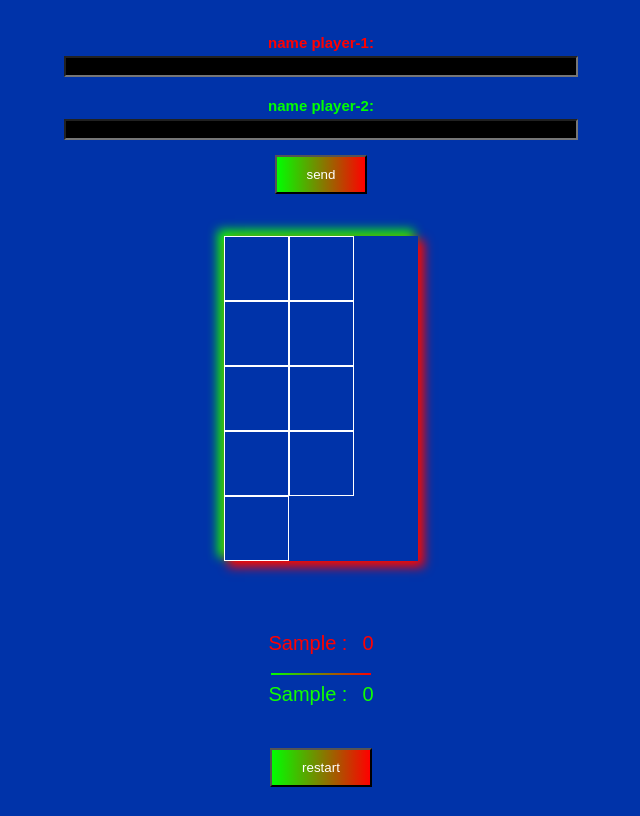
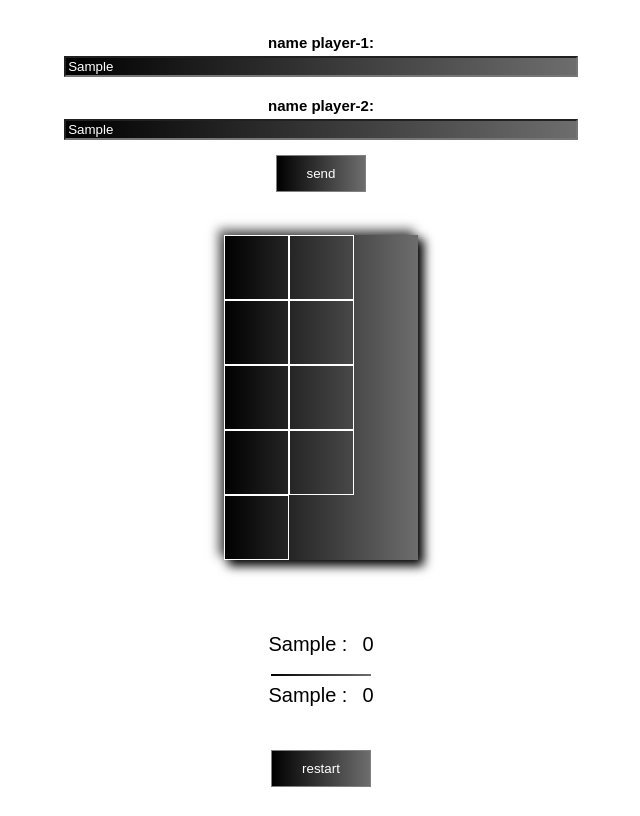
Before and after one commit to fadikbbb/XO, a plain HTML site: page index.html in a window 1280 px wide. Both pictures are taken after typing "Sample", "Sample" into the empty fields and a click on the button "send". Shown: the whole page, without its empty margins (319-959 px from the left). Drawn offline with Linux system fonts and the light colour scheme.

Commit message:
Add files via upload

```diff
--- a/index.js
+++ b/index.js
@@ -7,6 +7,8 @@ let name1 = document.querySelector(".inputPlayer1");
 let name2 = document.querySelector(".inputPlayer2");
 let submit = document.getElementsByClassName("submit")[0];
 let restart = document.querySelector(".restart");
+let con_boxes=document.querySelector(".containerOfboxes")
+console.log(con_boxes)
 let change = true;
 console.log(submit);
 console.log(restart);
@@ -16,25 +18,31 @@ console.log(num1);
 console.log(num2);
 console.log(parseInt(num1.innerHTML) + 1);
 restart.onclick = function () {
-  location.reload();
+ for (let i = 0; i < boxes.length; i++) {
+ boxes[i].innerHTML=""
+
+ }
 };
 submit.addEventListener("click", function (event) {
   event.preventDefault();
-  player1.innerHTML = `${name1.value} :`;
-  player2.innerHTML = `${name2.value} :`;
-  localStorage.setItem("name1", name1.value);
-  localStorage.setItem("name2", name2.value);
+  if (name1.value!=""||name2.value!="") {
+
+    player1.innerHTML = `${name1.value} :`;
+    player2.innerHTML = `${name2.value} :`;
+    localStorage.setItem("name1", name1.value);
+    localStorage.setItem("name2", name2.value);
+  }
 });
-document.addEventListener("click", function (e) {
+con_boxes.addEventListener("click", function (e) {
   if (e.target.innerHTML === "") {
     if (change == true) {
       e.target.innerHTML = "x";
-      e.target.style.cssText = `color:red`;
-      // e.target.style.cssText=`color:red;`
+      e.target.style.cssText = `color:#a1d4ff`;
+
       change = false;
     } else {
       e.target.innerHTML = "o";
-      e.target.style.cssText = `color:rgb(17, 255, 0)`;
+      e.target.style.cssText = `color:#91ffca`;
       change = true;
     }
   }
--- a/main.css
+++ b/main.css
@@ -1,17 +1,18 @@
 body{
-    background-color: rgb(0, 51, 169);
+    background-color: rgb(255, 255, 255);
 }
 .containerOfboxes{
     width: 193.8px;
 display: flex;
 flex-wrap: wrap;
-box-shadow: 5px 5px 10px 1px rgb(255, 0, 0),-5px -5px 10px 1px rgb(17, 255, 0);
+background-image: linear-gradient(to right ,black ,rgb(109, 109, 109));
+box-shadow: 5px 5px 10px 1px rgb(0, 0, 0),-5px -5px 10px 1px rgb(109, 109, 109);
 /* box-shadow: -10px -10px 10px 1px rgb(157, 52, 52); */
 /* margin: 250px auto 0; */
 }
 .box1{
     display: flex;
-    background-color: rgb(0, 51, 169);
+    background-color:transparent;
     width: 63px;
     height: 63px;
     font-size: 40px;
@@ -50,30 +51,32 @@ outline:  none;
 input{
     width: 40%;
     height: 100%;
-    background-color: #000;
+    background-image: linear-gradient(to right ,black ,rgb(109, 109, 109));
     margin-bottom: 15px;
+    color: white;
 }
+
 .containerPlayer1,.containerPlayer2{
     font-size: 20px;
     font-family: Arial, Helvetica, sans-serif;
     display: flex;
-    color: rgb(17, 255, 0);
-}
+    color: black;}
 .containerPlayer1{
-    color: red;
+
     margin: 10px ;
 
 }
 hr{
-    background-image: linear-gradient(to right,rgb(0, 255, 0) ,rgb(255, 0, 0));
+    background-image: linear-gradient(to right ,black ,rgb(109, 109, 109));
     border: none;
     height: 2px;
 }
 button{
-    background-image: linear-gradient(to right ,rgb(0, 255, 0) ,rgb(255, 0, 0));
+    background-image: linear-gradient(to right ,black ,rgb(109, 109, 109));
     padding: 10px 30px;
     color: white;
     background-color: blueviolet;
+    border: 1px solid gray;
 
 }
 
@@ -84,8 +87,5 @@ h4{
     margin: 5px;
     font-size:15px;
     font-family: Arial, Helvetica, sans-serif;
-color: red;
+color: black;
 }
-.labelName{
-    color:rgb(0, 255, 0)
-}
```
